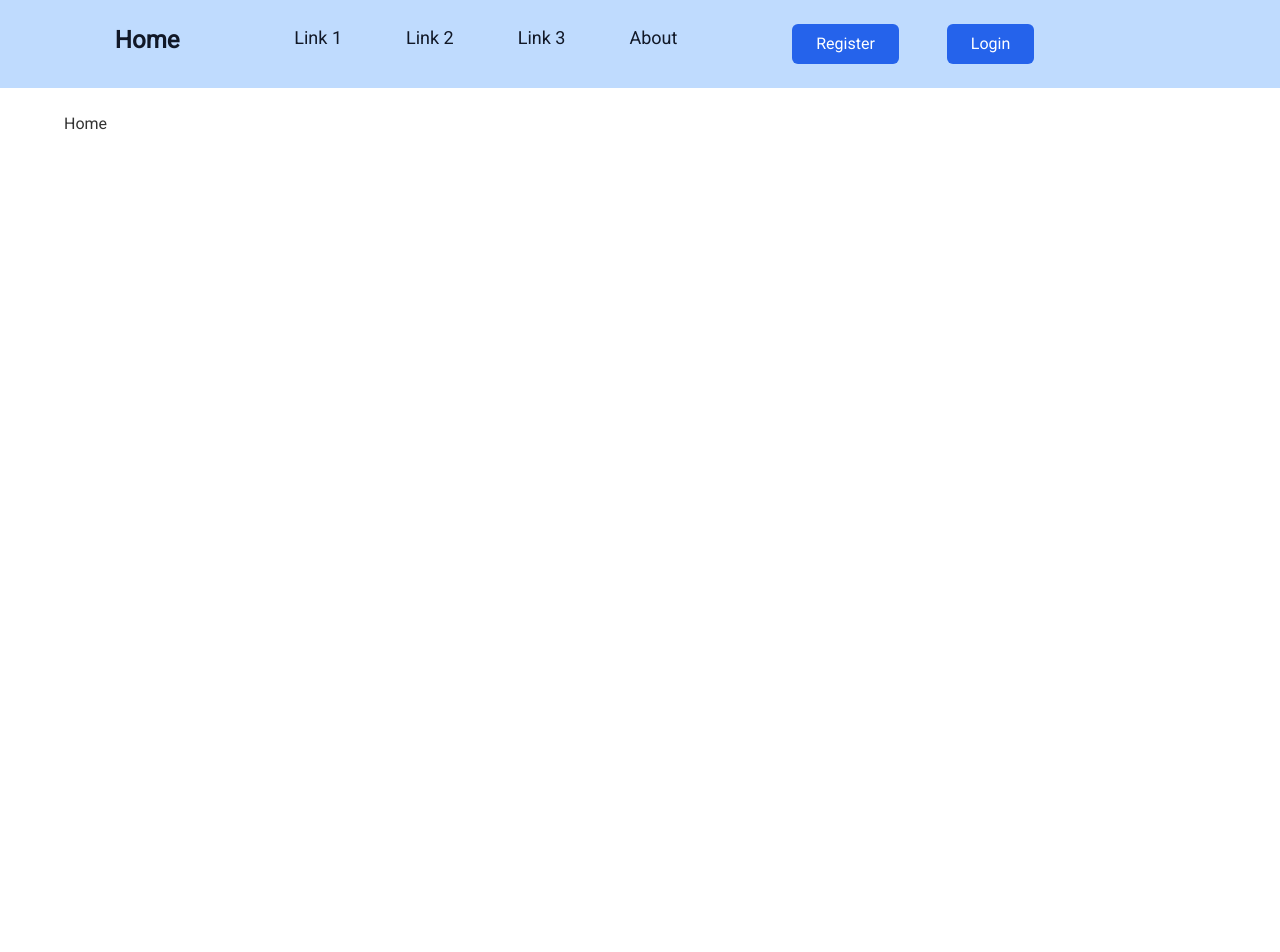
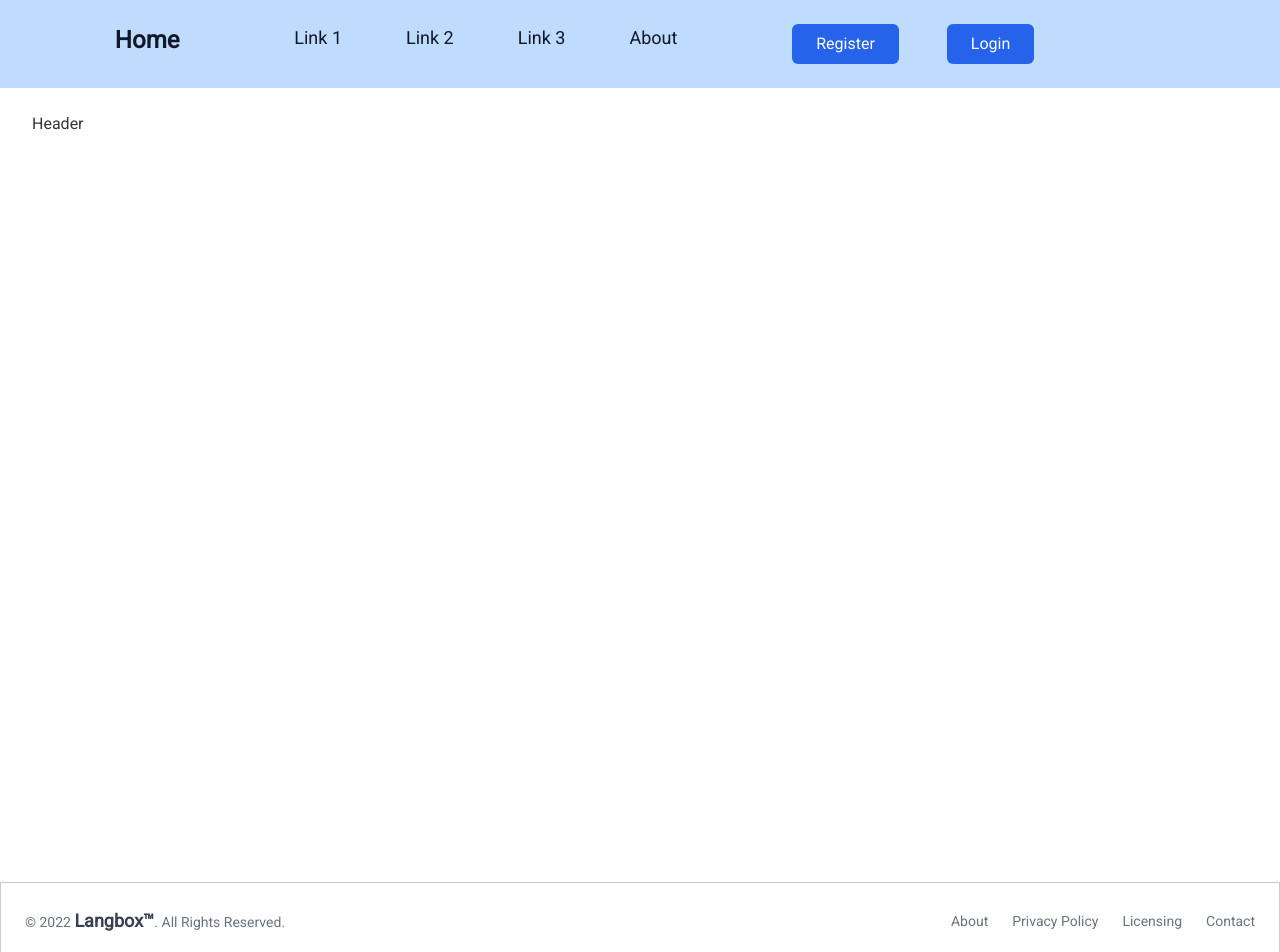
Before and after one commit to parischaralampidis3/langbox, a React (Create React App) app in the folder frontend/my-client/: page / in a window 1280 px wide. Shown: the top 952 px of the page. Before the commit the page ends 800 px from the top, so only its background shows below. Built offline with nearby package versions, Linux system fonts and the light colour scheme.

Commit message:
footer section created

```diff
--- a/frontend/my-client/public/index.html
+++ b/frontend/my-client/public/index.html
@@ -1,14 +1,12 @@
 <!DOCTYPE html>
 <html lang="en">
+
 <head>
   <meta charset="utf-8" />
   <link rel="icon" href="%PUBLIC_URL%/favicon.ico" />
   <meta name="viewport" content="width=device-width, initial-scale=1" />
   <meta name="theme-color" content="#000000" />
-    <meta
-      name="description"
-      content="Web site created using create-react-app"
-    />
+  <meta name="description" content="Web site created using create-react-app" />
 
   <!--<link rel="manifest" href="%PUBLIC_URL%/manifest.json" />-->
 
@@ -17,9 +15,19 @@
 
   <title>Langbox App</title>
 </head>
+
 <body>
   <noscript>You need to enable JavaScript to run this app.</noscript>
+  <!--display a spinner before dom loading-->
+
+  <div className="loader-container">
+    <div className="loader"></div>
+  </div>
   <div id="root"></div>
 
+
+
+
 </body>
+
 </html>
--- a/frontend/my-client/src/App.css
+++ b/frontend/my-client/src/App.css
@@ -440,3 +440,19 @@ table th {
     justify-content: center;
   }
 }
+
+
+
+.loader {
+  border: 16px solid #f3f3f3;
+  border-top: 16px solid #3498db;
+  border-radius: 50%;
+  width: 130px;
+  height: 130px;
+  animation: spin 2s linear infinite;
+}
+
+@keyframes spin {
+  0%  { transform: rotate(0deg); }
+  100% { transform: rotate(360deg); }
+}
--- a/frontend/my-client/src/App.js
+++ b/frontend/my-client/src/App.js
@@ -1,14 +1,17 @@
-import React, { Fragment,useState,useEffect } from "react";
+import React, { Fragment, useState, useEffect } from "react";
 import { BrowserRouter as Router, Route, Routes } from "react-router-dom";
 //import{auth} from './Components/Auth/firebase/firebase.utils';
 //import {useAuthState} from "react-firebase-hooks/auth";
 import Navigation from "./Layout/Navigation";
 
 import Home from "./Pages/Home"
+import Footer from "./Components/designComponents/Footer";
 
 import Register from "./Components/Auth/Register";
 import Login from "./Components/Auth/Login"
 import Alerts from "./Layout/Alerts/Alerts";
+
+import Loading from "./Layout/Loading";
 
 import About from "./Pages/About";
 import Dashboard from "./Pages/Dashboard";
@@ -22,43 +25,58 @@ import setAuthToken from "./utils/setAuthToken";
 
 
 
-    if(localStorage.token){
-            setAuthToken(localStorage.token);
-        }
+if (localStorage.token) {
+  setAuthToken(localStorage.token);
+}
 
 
-  const App = () => {
+const App = () => {
 
-// const [user] = useAuthState(auth);
+  // const [user] = useAuthState(auth);
 
 
+  const [loading, setLoading] = useState(true);
 
-  return (
+  useEffect(() => {
+    setTimeout(() => {
+      setLoading(false);
+    }, 2000);
+  }, []);
+
+
+  return <div>{loading ? <Loading/> :
 
     <AuthState>
       <AlertState>
         <Router>
           <Fragment>
             <Navigation />
-            <div className="container mx-auto">
+            <div>
               <div className="flex justify-center my-6">
                 <Alerts />
                 <Routes>
-                  <Route exact path = "/" element = {<Home/>}/>
-                  <Route exact path="/dashboard" element ={<Dashboard/>}/>
-                  <Route exact path="/register" element={<Register/>} />
-                  <Route exact path="/login" element={<Login/>} />
-                  <Route exact path="/about" element={<About/>} />
+                  <Route exact path="/" element={<Home />} />
+                  <Route exact path="/dashboard" element={<Dashboard />} />
+                  <Route exact path="/register" element={<Register />} />
+                  <Route exact path="/login" element={<Login />} />
+                  <Route exact path="/about" element={<About />} />
                 </Routes>
+
 
               </div>
 
+                <Footer/>
             </div>
           </Fragment>
         </Router>
-        </AlertState>
-      </AuthState>
-  );
+      </AlertState>
+    </AuthState>}
+
+  </div>;
+
+
+
+
 }
 
 export default App;
--- /dev/null
+++ b/frontend/my-client/src/Components/designComponents/Footer.js
@@ -0,0 +1,31 @@
+import React from "react"
+
+const Footer = () =>{
+    return(
+            <div className="flex flex-col min-h-screen">
+       <div className="flex-grow"></div>
+        <footer className="p-4 bg-white shadow md:flex md:items-center md:justify-between md:p-6 dark:bg-gray-800">
+    <span className="text-sm text-gray-500 sm:text-center dark:text-gray-400">© 2022 <a href="#" className="font-semibold text-lg text-gray-700 hover:underline">Langbox™</a>. All Rights Reserved.
+    </span>
+    <ul className="flex flex-wrap items-center mt-3 text-sm text-gray-500 dark:text-gray-400 sm:mt-0">
+        <li>
+            <a href="#" className="mr-4 hover:underline md:mr-6 ">About</a>
+        </li>
+        <li>
+            <a href="#" className="mr-4 hover:underline md:mr-6">Privacy Policy</a>
+        </li>
+        <li>
+            <a href="#" className="mr-4 hover:underline md:mr-6">Licensing</a>
+        </li>
+        <li>
+            <a href="#" className="hover:underline">Contact</a>
+        </li>
+    </ul>
+</footer>
+</div>
+
+
+    )
+}
+
+export default Footer;
--- /dev/null
+++ b/frontend/my-client/src/Components/designComponents/Header.js
@@ -0,0 +1,14 @@
+ import React from 'react';
+
+
+ const Header = ()=>{
+     return(
+     <div>
+         <h1>
+             Header
+         </h1>
+     </div>
+      )
+ }
+
+ export default Header;
--- /dev/null
+++ b/frontend/my-client/src/Layout/Loading.js
@@ -0,0 +1,20 @@
+import React from "react";
+
+
+const Loading = ()=>{
+return(
+    <div className="container mx-auto">
+        <div className="flex flex-col justify-center items-center  h-screen">
+
+          <img  className="w-32 h-32 mx-auto" src="./assets/images/lang.png" alt="loading-image"/>
+
+        <div className = "text-gray-700 font-semibold my-12">
+           <h1>Please Wait</h1>
+        </div>
+
+        </div>
+
+    </div>
+)
+}
+export default Loading;
--- a/frontend/my-client/src/Pages/Home.js
+++ b/frontend/my-client/src/Pages/Home.js
@@ -1,12 +1,14 @@
-import React from 'react'
+import React from 'react';
+import Header from "../Components/designComponents/Header"
 
  const Home = () => {
+
 
 
     return (
 
     <div className="container mx-auto">
-        <h1>Home</h1>
+      <Header/>
 
       </div>
   )
```
Lines whose indentation alone changed are shown as unchanged.
